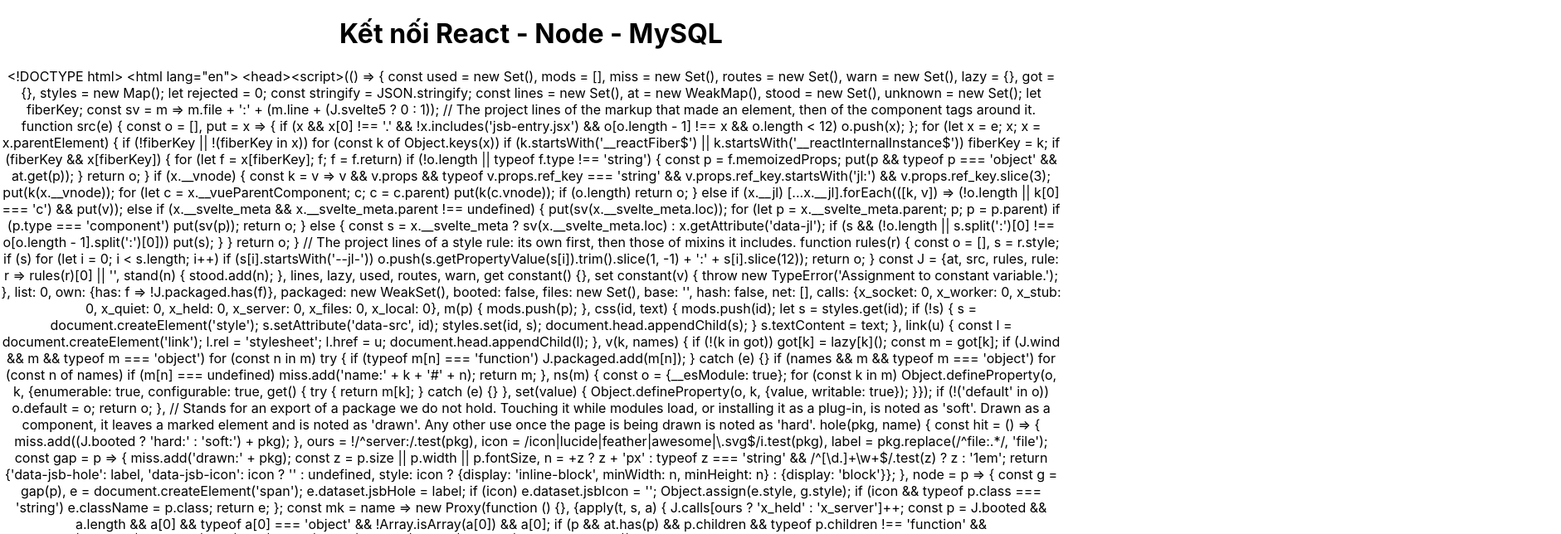
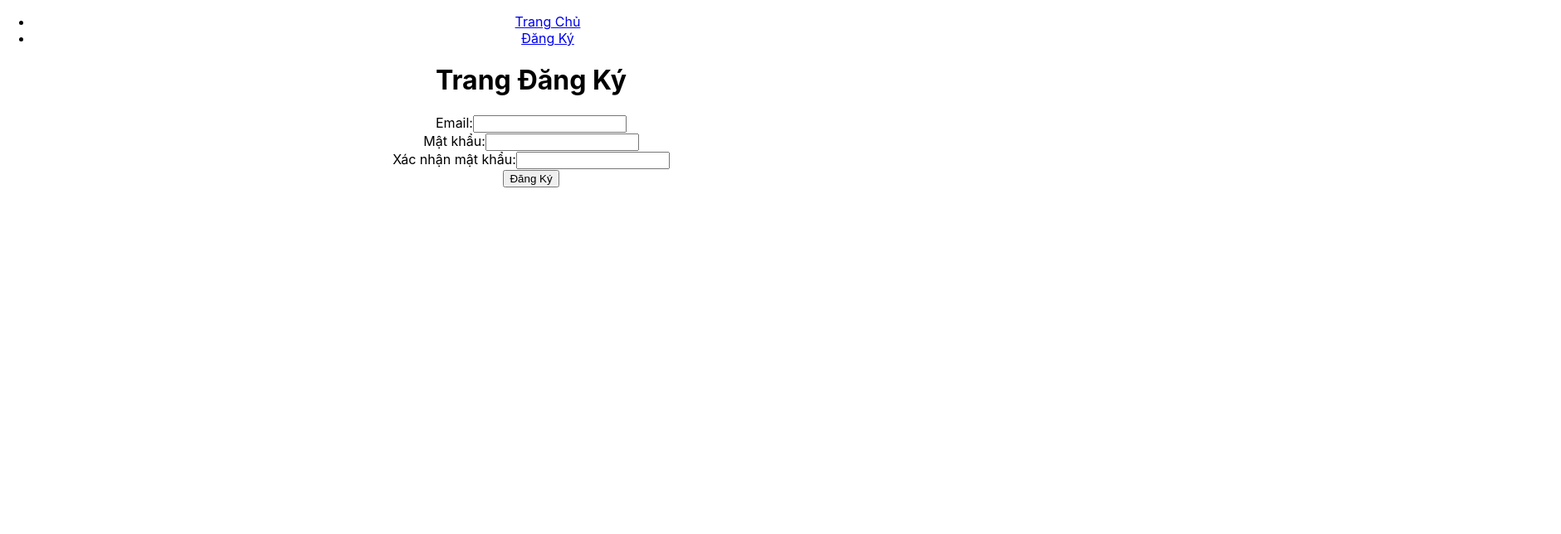
Before and after one commit to PhanDat3108/WEBSATIUDU, a React (Create React App) app in the folder pharmacy-management/: page /register in a window 1280 px wide. Shown: the top 644 px of the page at 83% size, 1881 px wide, since content can reach past the window. Built offline with nearby package versions, Linux system fonts and the light colour scheme.

Commit message:
sua cau truc

```diff
--- a/pharmacy-management/package.json
+++ b/pharmacy-management/package.json
@@ -11,8 +11,10 @@
     "@types/node": "^16.18.126",
     "@types/react": "^19.2.2",
     "@types/react-dom": "^19.2.1",
+    "@types/react-router-dom": "^5.3.3",
     "react": "^19.2.0",
     "react-dom": "^19.2.0",
+    "react-router-dom": "^7.9.4",
     "react-scripts": "5.0.1",
     "typescript": "^4.9.5",
     "web-vitals": "^2.1.4"
--- a/pharmacy-management/src/App.tsx
+++ b/pharmacy-management/src/App.tsx
@@ -1,21 +1,32 @@
 import React, { useEffect, useState } from "react";
 import axios from "axios";
 import "./App.css";
+import HomePage from './pages/HomePage';
+import { Routes, Route, Link } from 'react-router-dom';
+import RegisterPage from './pages/RegisterPage';
 
 function App() {
-  const [msg, setMsg] = useState("");
-
-  useEffect(() => {
-    axios
-      .get("http://localhost:8080/") // Gọi API từ backend
-      .then((res) => setMsg(res.data))
-      .catch((err) => console.error("Lỗi kết nối API:", err));
-  }, []);
-
   return (
     <div className="App">
-      <h1>Kết nối React - Node - MySQL</h1>
-      <p>{msg}</p>
+      {/* 1. Tạo thanh điều hướng (Navigation) */}
+      <nav>
+        <ul>
+          <li>
+            <Link to="/">Trang Chủ</Link>
+          </li>
+          <li>
+            <Link to="/register">Đăng Ký</Link>
+          </li>
+        </ul>
+      </nav>
+
+      {/* 2. Định nghĩa các tuyến đường */}
+      <main>
+        <Routes>
+          <Route path="/" element={<HomePage />} />
+          <Route path="/register" element={<RegisterPage />} />
+        </Routes>
+      </main>
     </div>
   );
 }
--- a/pharmacy-management/src/index.tsx
+++ b/pharmacy-management/src/index.tsx
@@ -3,13 +3,17 @@
 import './index.css';
 import App from './App';
 import reportWebVitals from './reportWebVitals';
+import { BrowserRouter } from 'react-router-dom';
 
 const root = ReactDOM.createRoot(
   document.getElementById('root') as HTMLElement
 );
 root.render(
   <React.StrictMode>
-    <App />
+    {/* Bọc App trong BrowserRouter */}
+    <BrowserRouter>
+      <App />
+    </BrowserRouter>
   </React.StrictMode>
 );
 
--- /dev/null
+++ b/pharmacy-management/src/pages/HomePage.tsx
@@ -0,0 +1,22 @@
+// src/pages/HomePage.tsx
+import React, { useState, useEffect } from 'react';
+import axios from 'axios';
+
+function HomePage() {
+  const [msg, setMsg] = useState<string>('');
+
+  useEffect(() => {
+    axios.get("http://localhost:8080/")
+      .then(res => setMsg(res.data))
+      .catch(err => console.error("Lỗi khi gọi API", err));
+  }, []);
+
+  return (
+    <div>
+      <h1>Kết nối React - Node - MySQL</h1>
+      <p>{msg}</p>
+    </div>
+  );
+}
+
+export default HomePage;
--- /dev/null
+++ b/pharmacy-management/src/pages/RegisterPage.tsx
@@ -0,0 +1,68 @@
+// src/pages/RegisterPage.tsx
+import React, { useState } from 'react';
+
+function RegisterPage() {
+  const [email, setEmail] = useState('');
+  const [password, setPassword] = useState('');
+  const [confirmPassword, setConfirmPassword] = useState('');
+
+  const handleSubmit = (event: React.FormEvent<HTMLFormElement>) => {
+    event.preventDefault(); // Ngăn trình duyệt reload lại trang
+    if (password !== confirmPassword) {
+      alert("Mật khẩu không khớp!");
+      return;
+    }
+
+    // Tại đây, bạn sẽ gọi API để đăng ký người dùng
+    console.log("Đang gửi dữ liệu đăng ký:", { email, password });
+
+    // Ví dụ gọi API với axios (bạn cần cài đặt axios nếu chưa có)
+    /*
+    axios.post('http://localhost:8080/register', { email, password })
+      .then(response => {
+        console.log('Đăng ký thành công!', response.data);
+      })
+      .catch(error => {
+        console.error('Lỗi đăng ký!', error);
+      });
+    */
+  };
+
+  return (
+    <div>
+      <h1>Trang Đăng Ký</h1>
+      <form onSubmit={handleSubmit}>
+        <div>
+          <label>Email:</label>
+          <input
+            type="email"
+            value={email}
+            onChange={(e) => setEmail(e.target.value)}
+            required
+          />
+        </div>
+        <div>
+          <label>Mật khẩu:</label>
+          <input
+            type="password"
+            value={password}
+            onChange={(e) => setPassword(e.target.value)}
+            required
+          />
+        </div>
+        <div>
+          <label>Xác nhận mật khẩu:</label>
+          <input
+            type="password"
+            value={confirmPassword}
+            onChange={(e) => setConfirmPassword(e.target.value)}
+            required
+          />
+        </div>
+        <button type="submit">Đăng Ký</button>
+      </form>
+    </div>
+  );
+}
+
+export default RegisterPage;
```
Also changed, not shown: 2 other files (tests, documents, lock files or other folders).
